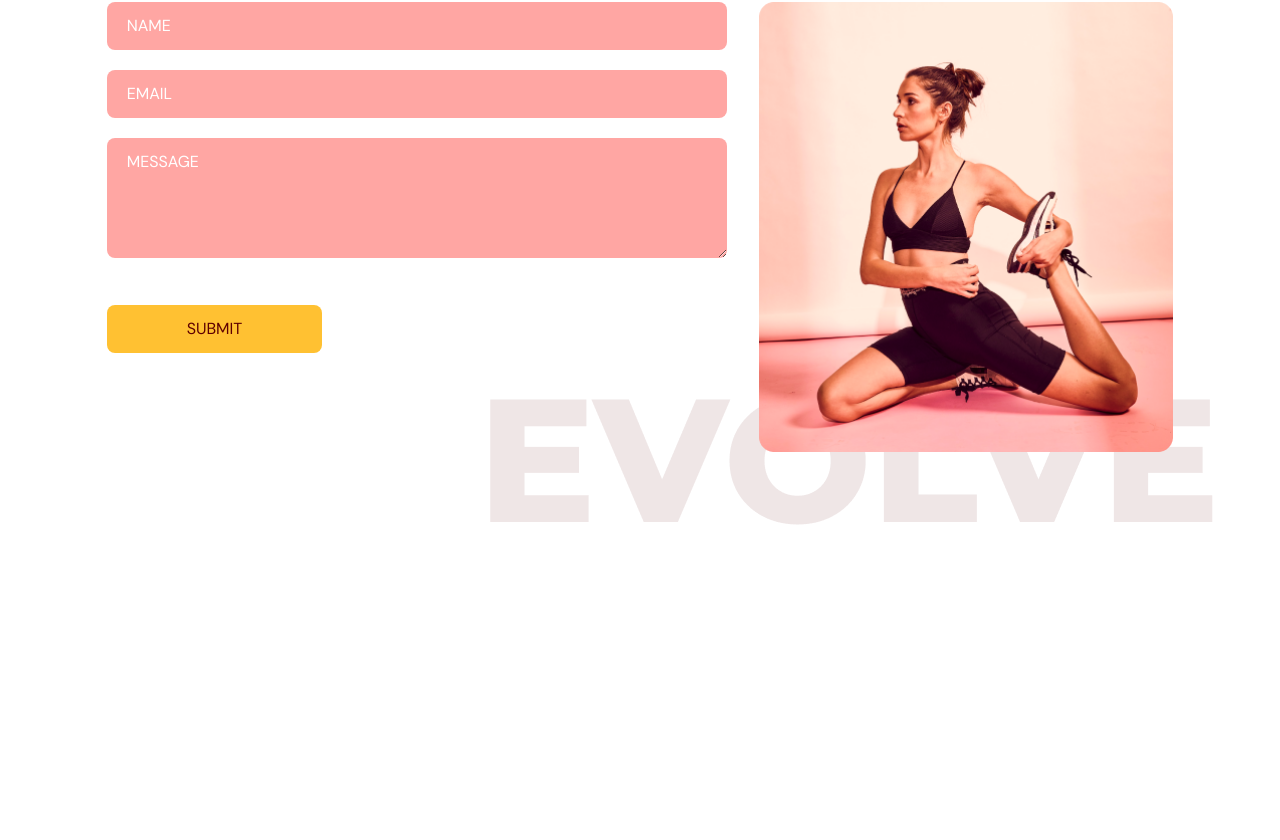
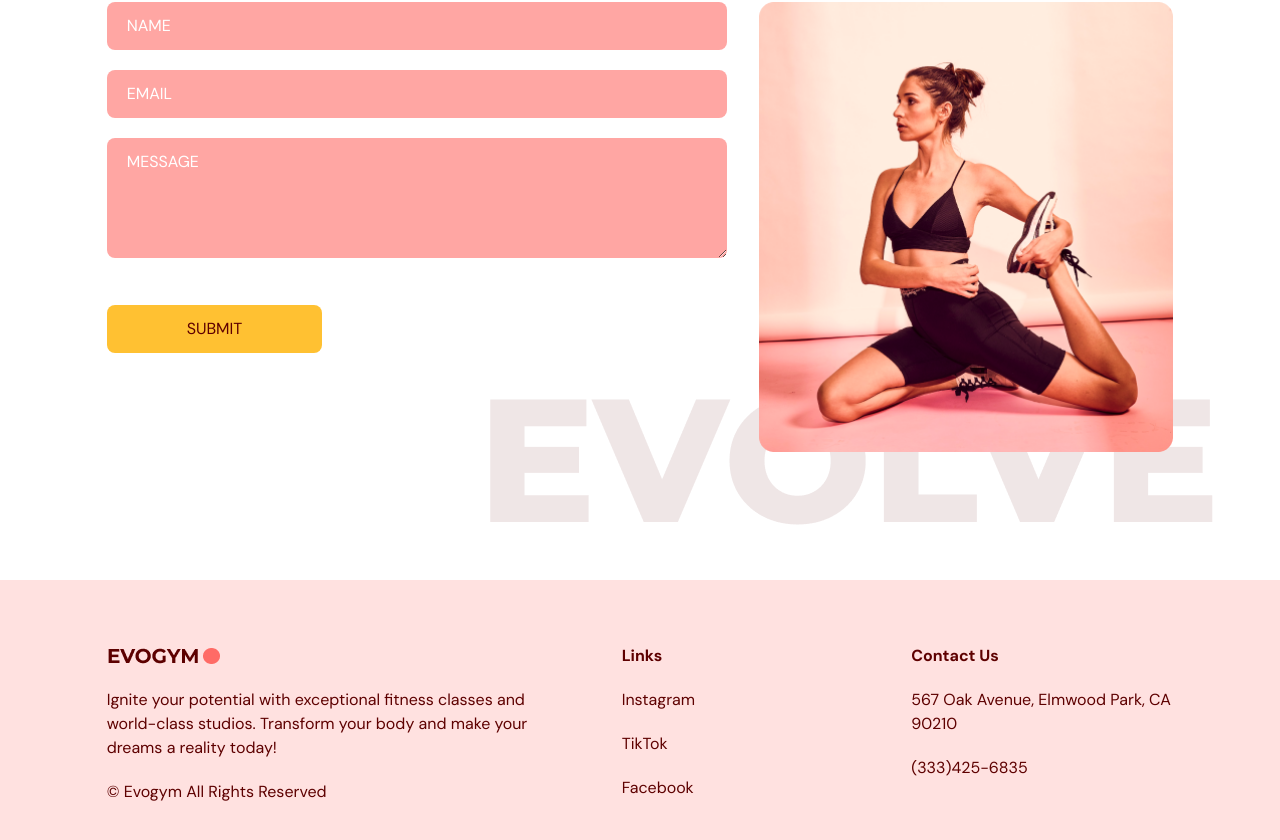
Before and after one commit to PatrikasDapsys/gym-react-ts, a React (Vite) app: page / in a window 1280 px wide. Shown: the part 3395-4235 px from the top of the page. Before the commit the page ends 3975 px from the top, so only its background shows below. Built offline with nearby package versions, Linux system fonts and the light colour scheme.

Commit message:
footer page part

```diff
--- a/src/App.tsx
+++ b/src/App.tsx
@@ -1,10 +1,11 @@
 import Navbar from "@/scenes/navbar";
 import Home from "@/scenes/home";
-import { useEffect, useState } from "react";
-import { SelectedPage } from "@/shared/types";
 import Benefits from "./scenes/benefits";
 import OurClasses from "./scenes/ourClasses";
 import ContactUs from "./scenes/contactUs";
+import Footer from "./scenes/footer";
+import { useEffect, useState } from "react";
+import { SelectedPage } from "@/shared/types";
 
 function App() {
   const [selectedPage, setSelectedPage] = useState<SelectedPage>(
@@ -34,6 +35,7 @@ function App() {
       <Benefits setSelectedPage={setSelectedPage}/>
       <OurClasses setSelectedPage={setSelectedPage}/>
       <ContactUs setSelectedPage={setSelectedPage}/>
+      <Footer />
     </div>
   );
 }
--- /dev/null
+++ b/src/scenes/footer/index.tsx
@@ -0,0 +1,32 @@
+import Logo from "@/assets/Logo.png";
+
+function Footer() {
+  return (
+    <footer className="bg-primary-100 py-16">
+      <div className="justify-content mx-auto w-5/6 gap-16 md:flex">
+        <div className="mt-16 basis-1/2 md:mt-0">
+          <img src={Logo} alt="logo" />
+          <p className="my-5">
+            Ignite your potential with exceptional fitness classes and
+            world-class studios. Transform your body and make your dreams a
+            reality today!
+          </p>
+          <p>© Evogym All Rights Reserved</p>
+        </div>
+        <div className="mt-16 basis-1/4 md:mt-0">
+          <h4 className="font-bold">Links</h4>
+          <p className="my-5 cursor-no-drop">Instagram</p>
+          <p className="my-5 cursor-no-drop">TikTok</p>
+          <p className="my-5 cursor-no-drop">Facebook</p>
+        </div>
+        <div className="">
+          <h4 className="font-bold">Contact Us</h4>
+          <p className="my-5 ">567 Oak Avenue, Elmwood Park, CA 90210</p>
+          <p className="my-5 ">(333)425-6835</p>
+        </div>
+      </div>
+    </footer>
+  );
+}
+
+export default Footer;
```
